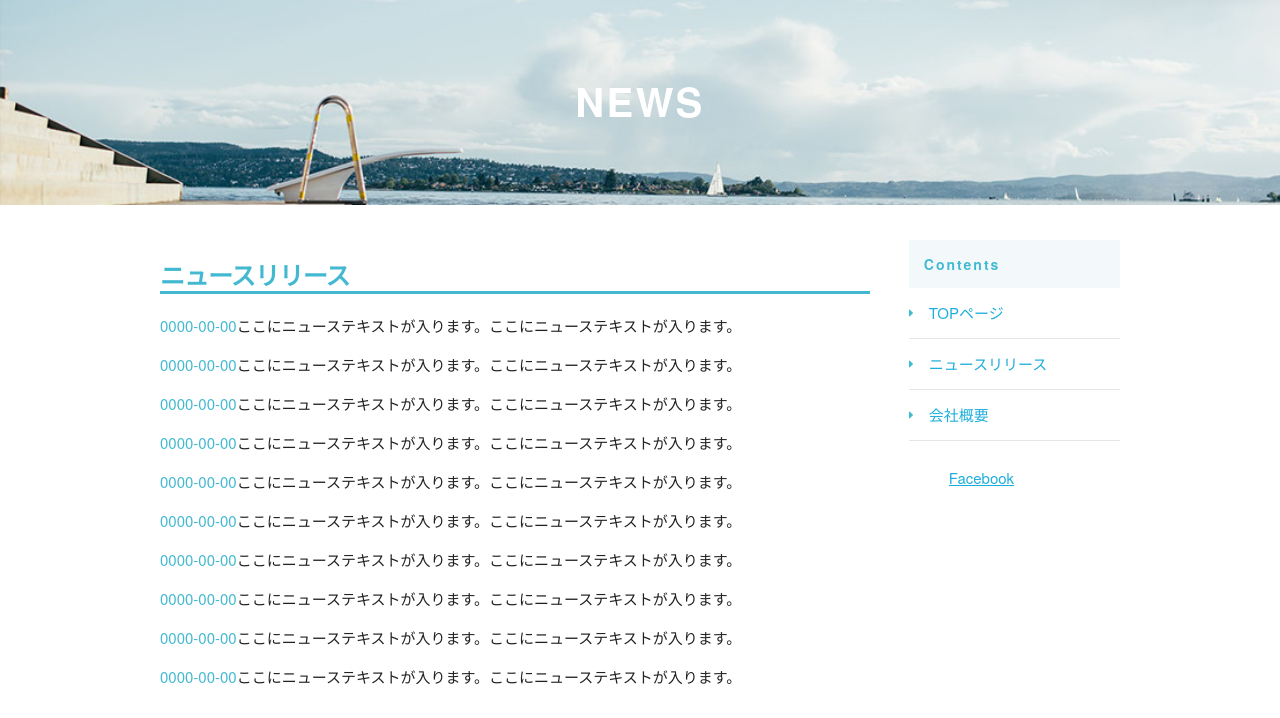
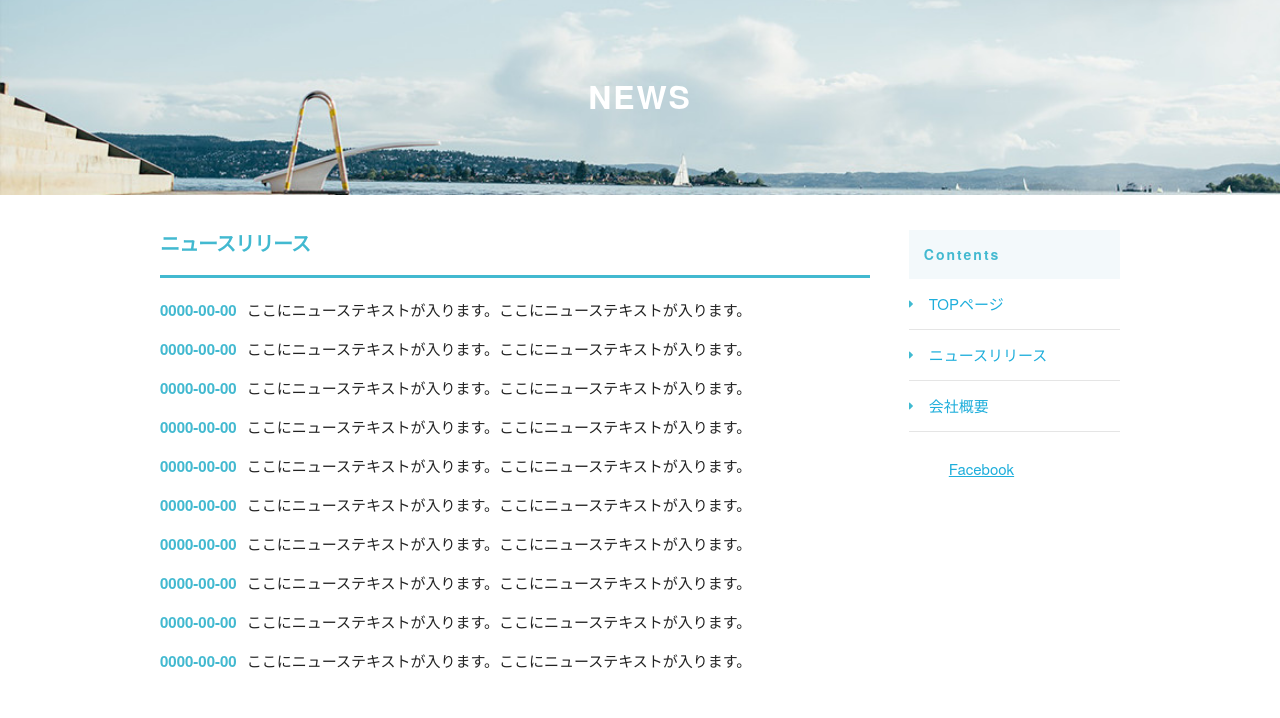
Before and after one commit to shizukayamada/corporate-site, a plain HTML site: page news.html in a window 1280 px wide. Shown: the part 82-800 px from the top of the page. Drawn offline with nearby package versions, Linux system fonts and the light colour scheme.

Commit message:
first commit

```diff
--- a/css/company.style.css
+++ b/css/company.style.css
@@ -99,13 +99,17 @@ header {
   padding: 80px 0;
   background-image: url("../images/top/sub_cover.jpg");
   background-size: cover; }
- h1{
+@media (min-width: 550px){
+
+#cover_area h1 {
     text-align: center;
-    color: #ffffff;
-    font-size: 40px;
+    color: white;
+
+    font-size: 3.2rem;
     font-weight: bold;
     margin: 0;
-    letter-spacing: 2.5px; }
+    letter-spacing: 0.2rem;
+}}
   @media screen and  (-webkit-min-device-pixel-ratio: 2), (min-resolution: 2dppx) {
     #cover_area {
       background-image: url("../images/top/sub_cover@2x.jpg");} }
@@ -132,14 +136,17 @@ header {
     #contents {
      padding-top: 35px;
      padding-bottom: 70px; }
-
-    h2 {
+    #contents #main h2 {
+     font-size: 20px;
+     font-size: 2rem;
+     padding-bottom: 20px; }
+    #contents #main h2 {
+     color: #42b9d0;
+     border-bottom: 3px solid #42b9d0;
+     font-size: 15px;
+     font-size: 2rem;
      font-weight: bold;
-      font-size: 25px;
-      color: #42b9d0;
-      border-bottom-style: solid;
-      border-bottom-width: 3px;
-      padding-top: 20px; }
+     padding-bottom: 15px; }
 
      /*#sub_cover .tr {*/
      /* font-size: 18.75px; */
@@ -158,6 +165,8 @@ header {
      font-size: 1.4rem; }
     #contents #main th {
      padding-right: 20px; } }
+    #contents #main h2.company_title {
+     margin-bottom: 0px; }
 
  /** モバイル版sub_cover**/
   @media (max-width: 550px){
@@ -167,37 +176,28 @@ header {
      color: #42b9d0;
      border-bottom:
      3px solid #42b9d0;
-      font-size: 15px;
+
      font-size: 1.5rem;
      font-weight: bold;
      padding-bottom: 15px;
-      margin-bottom: 0}
-    #contents #main th {
-      padding-right: 20px; }
-    #contents #main th {
+     margin-bottom: 0; }
+    #contents #main th, #contents #main td {
      padding: 20px 0;
      color: #626262;
      font-size: 1.4rem; }
-      #contents #main td {
-      padding: 20px 0;
-      color: #626262;
-      font-size: 1.4rem; } }
-
-
+    #contents #main th {
+     padding-right: 20px; } }
 
     /** sidebar **/
   @media (min-width: 550px) {
     #contents #sidebar .pc_sidemenu h3 {
      color: #42b9d0;
-
      font-size: 1.4rem;
      letter-spacing: 0.2rem;
      font-weight: bold;
      background-color: #f3f9fb;
      padding: 15px;
-    margin-bottom: 0px; } }
-
-  @media (min-width: 550px) {
+     margin-bottom: 0px; }
     #sidebar li {
      list-style: none;
      display: block;
--- a/css/news.style.css
+++ b/css/news.style.css
@@ -99,14 +99,15 @@ header {
      padding: 80px 0;
      background-image: url("../images/top/sub_cover.jpg");
      background-size: cover; }
-   h1 {
+  @media (min-width: 550px){
+    #cover_area h1 {
      text-align: center;
-    color: #ffffff;
-    font-size: 40px;
+     color: white;
+     font-size: 32px;
+     font-size: 3.2rem;
      font-weight: bold;
      margin: 0;
-    letter-spacing: 2.5px; }
-
+     letter-spacing: 0.2rem; } }
 
   @media screen and  (-webkit-min-device-pixel-ratio: 2), (min-resolution: 2dppx) {
     #cover_area {
@@ -118,32 +119,40 @@ header {
       letter-spacing: 2.5px;
       line-height: 30px;
       padding: 40px 0; }
-    h1 {
+    #cover_area h1 {
      text-align: center;
-      color: #ffffff;
-      font-family:"Raleway", "HelveticaNeue", "Helvetica Neue", Helvetica, Arial, sans-serif;
-      font-size: 20px; } }
+     color: white;
+     font-size: 16px;
+     font-size: 1.6rem;
+     font-weight: bold;
+     margin: 0;
+     letter-spacing: 0.2rem; } }
 
 
     /* sub_cover */
-    @media (min-width: 550px){
+  @media (min-width: 550px) {
     #contents {
      padding-top: 35px;
-    padding-bottom: 70px; } }
-
-    h2 {
-      font-weight: bold;
-      font-size: 25px;
-      color: #42b9d0;
-      border-bottom-style: solid;
-      border-bottom-width: 3px;
-      padding-top: 20px; }
-    @media (min-width: 550px){
+     padding-bottom: 70px; }
+    #contents #main h2 {
+     font-size: 2rem;
+     padding-bottom: 20px; }
+    #contents #main .news_li li span {
+     display: inline-block;
+     margin-bottom: 0;
+     padding-right: 10px; }
     #contents #main .news_li li {
      list-style: none;
-    padding-bottom: 5px;}
+     padding-bottom: 5px;} }
+
+    #contents #main h2 {
+     color: #42b9d0;
+     border-bottom: 3px solid #42b9d0;
+     font-weight: bold; }
     #contents #main .news_li li span {
-    color: #42b9d0; } }
+     color: #42b9d0;
+     font-weight: bold; }
+
 
 
 
@@ -173,7 +182,10 @@ header {
   @media screen and (min-width: 550px) and (-webkit-min-device-pixel-ratio: 2), (min-width: 550px) and (min-resolution: 2dppx) {
     #sub_cover .pc_sidemenu ul {
      background-image : url("..images/top/side_arrow@2x.png") } }
+
  @media (max-width: 550px) {
+    #contents {
+     padding-top: 20px; }
     #contents #sidebar .pc_sidemenu h3 {
      display: none; } }
   @media (max-width: 550px) {
```
Also changed, not shown: company.html (+1 -1 lines), 1 other file. Lines whose indentation alone changed are shown as unchanged.
